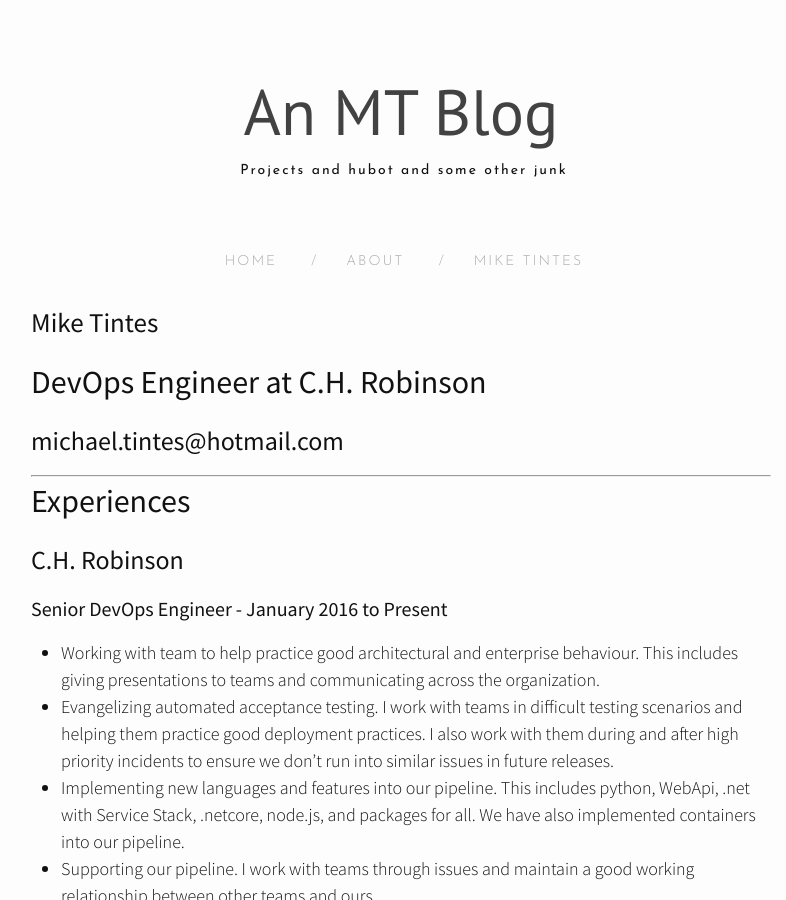
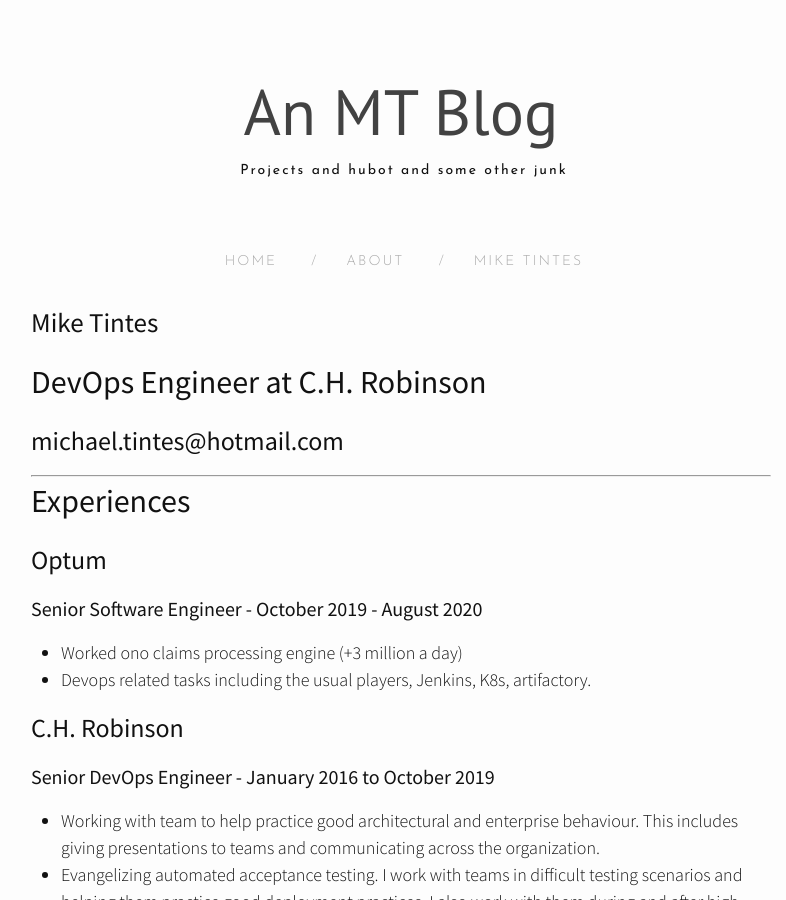
Before and after one commit to mtintes/mtintes.github.io, a Jekyll site: the page built from resume.md, in a window 1280 px wide and 900 px high. Shown: the whole window, without its empty margins (239-1025 px from the left). Built offline with Jekyll 4.4.1, drawn with Linux system fonts in a browser that asks for light colours; nearby versions of some CDN libraries; our own code applies the rules of GitHub Pages for plain Markdown files.

Commit message:
Update resume.md

```diff
--- a/resume.md
+++ b/resume.md
@@ -5,8 +5,13 @@
 
 ## Experiences
 
+### Optum
+#### Senior Software Engineer - October 2019 - August 2020
+ * Worked ono claims processing engine (+3 million a day)
+ * Devops related tasks including the usual players, Jenkins, K8s, artifactory.
+
 ### C.H. Robinson
-#### Senior DevOps Engineer - January 2016 to Present
+#### Senior DevOps Engineer - January 2016 to October 2019
  * Working with team to help practice good architectural and enterprise behaviour. This includes giving presentations to teams and communicating across the organization.
  * Evangelizing automated acceptance testing. I work with teams in difficult testing scenarios and helping them practice good deployment practices. I also work with them during and after high priority incidents to ensure we don't run into similar issues in future releases.
  * Implementing new languages and features into our pipeline. This includes python, WebApi, .net with Service Stack, .netcore, node.js, and packages for all. We have also implemented containers into our pipeline.
```
